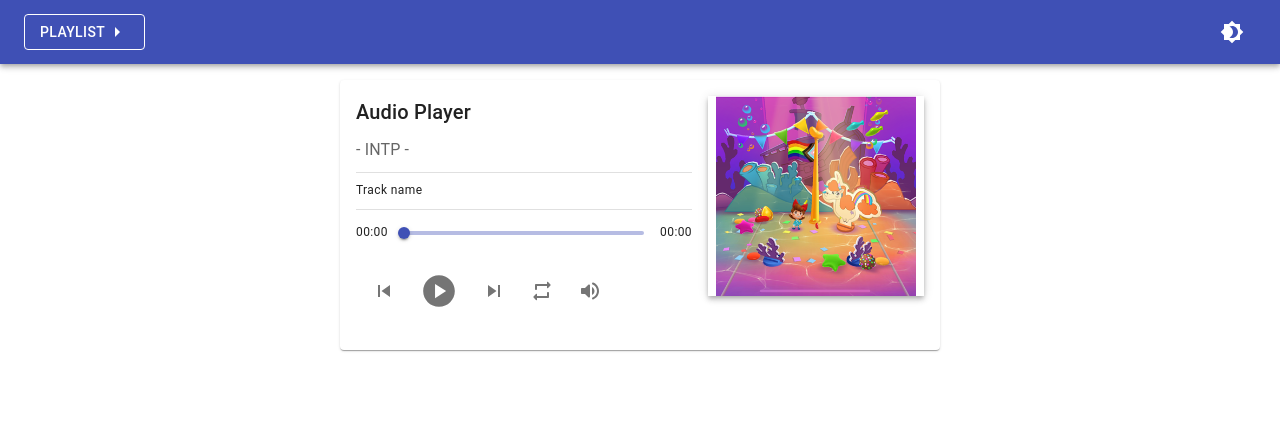
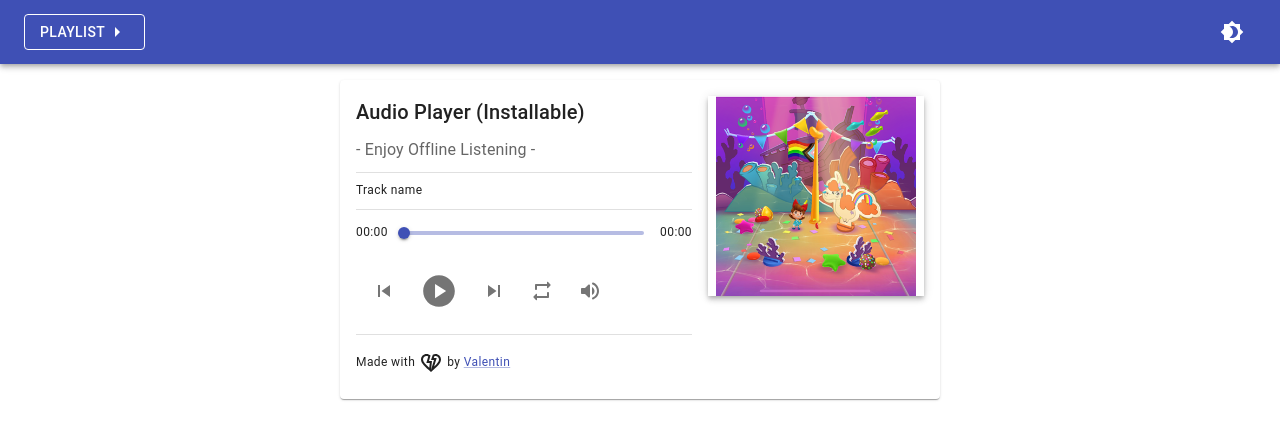
Before and after one commit to INValentin/material-media-player, a React (Vite) app: page / in a window 1280 px wide. Shown: the top 440 px of the page. Built offline with nearby package versions, Linux system fonts and the light colour scheme.

Commit message:
refinement

```diff
--- a/src/components/Player.tsx
+++ b/src/components/Player.tsx
@@ -9,6 +9,7 @@ import Typography from "@mui/material/Typography"
 import Box from "@mui/material/Box"
 import Card from "@mui/material/Card"
 import CardContent from "@mui/material/CardContent"
+import Button from "@mui/material/Button"
 import { useTheme } from "@mui/material"
 
 import PlayCircle from "@mui/icons-material/PlayCircle"
@@ -21,6 +22,8 @@ import VolumeOffRounded from "@mui/icons-material/VolumeOffRounded"
 import RepeatOneOnSharp from "@mui/icons-material/RepeatOneOnSharp"
 import RepeatRounded from "@mui/icons-material/RepeatRounded"
 import PauseCircle from "@mui/icons-material/PauseCircle"
+import HeartBrokenOutlined from "@mui/icons-material/HeartBrokenOutlined"
+import Link from "@mui/material/Link"
 
 import candyImage from "../assets/candy.png"
 import React, { useEffect, useRef, useState } from "react"
@@ -120,14 +123,14 @@ const Player = () => {
                             <Box sx={{ display: "flex", width: "100%", gap: ".5rem", flexDirection: "column" }}>
 
                                 <Typography variant="h6">
-                                    Audio Player
+                                   Audio Player (Installable)
                                 </Typography>
                                 <Typography variant="subtitle1" color="text.secondary">
-                                    - INTP -
+                                    - Enjoy Offline Listening -
                                 </Typography>
                                 <Divider />
                                 <Typography variant="caption" component="p" color="text.warning">
-                                    {currentTrack?.name || "Track name"}
+                                    {currentTrack?.name.split(".")[0] || "Track name"}
                                 </Typography>
 
                                 <Divider />
@@ -172,6 +175,12 @@ const Player = () => {
                                         {(player.muted || player.volume === 0) ? <VolumeOffRounded /> : <VolumeUpRounded />}
                                     </IconButton>
                                 </Box>
+                                <Divider />
+                                <Stack spacing={0.5} mt={1} alignItems="center" direction="row">
+                                    <Typography variant="caption">Made with </Typography>
+                                    <HeartBrokenOutlined />
+                                    <Typography variant="caption">by <Link target="_blank" href="https://valentinportifolio.netlify.app">Valentin</Link></Typography>
+                                </Stack>
                                 <Menu
                                     anchorEl={anchorEl}
                                     open={Boolean(anchorEl)}
```
